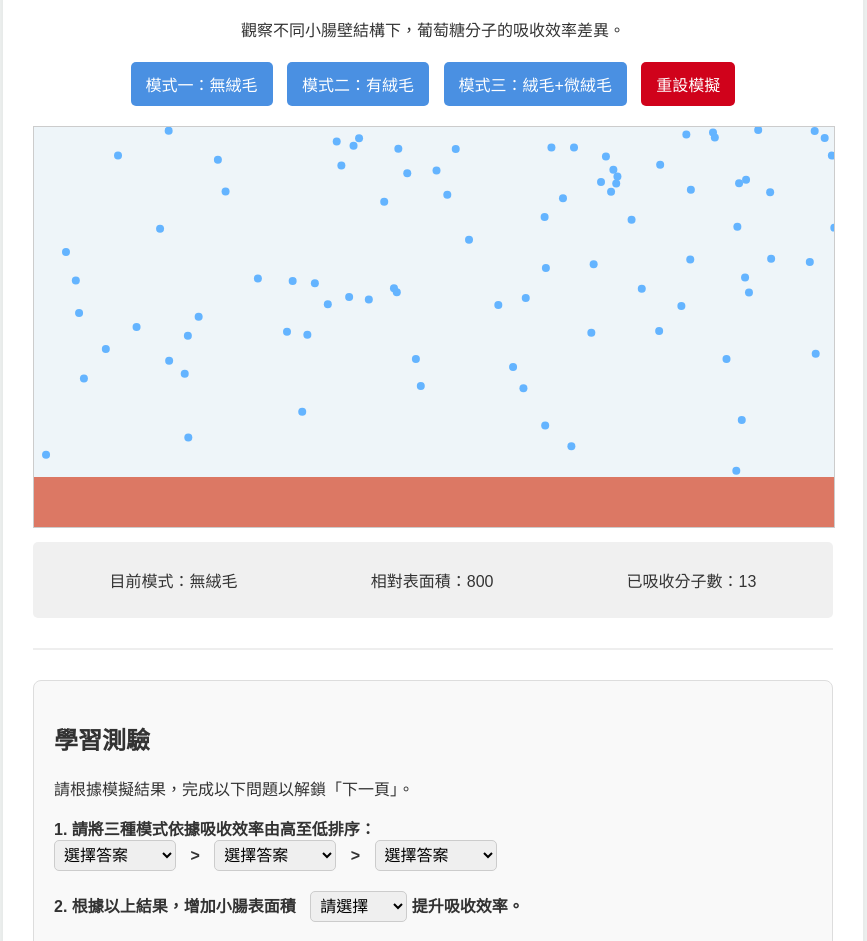
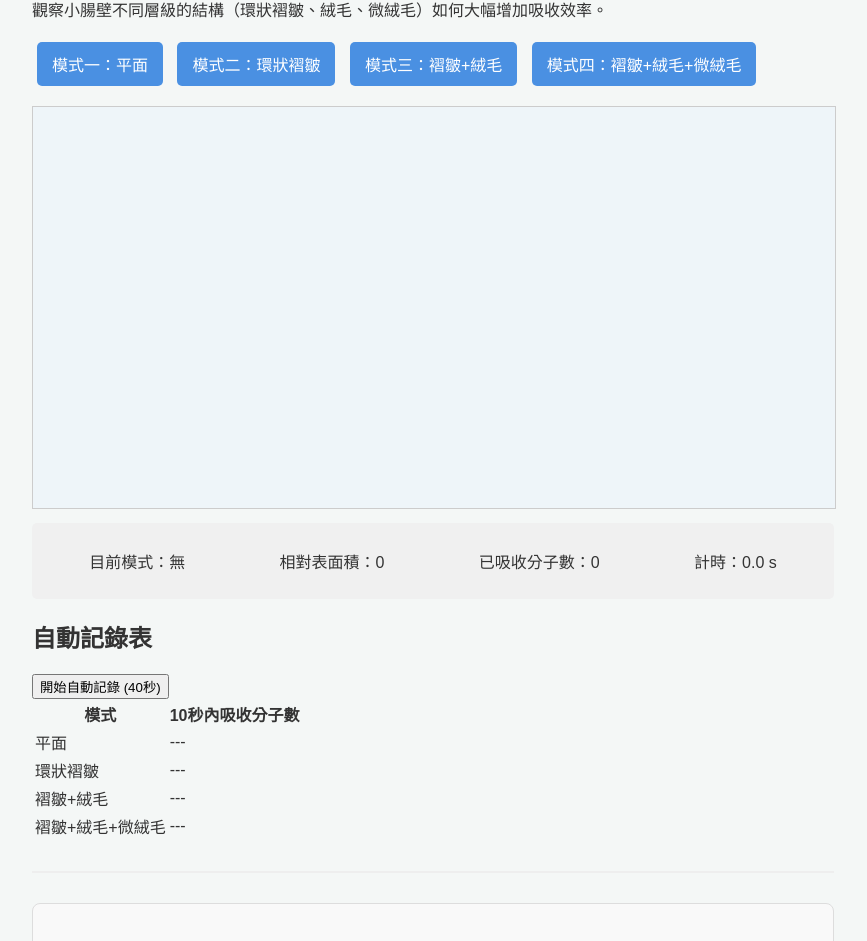
Before and after one commit to browman75/digestion_small_intestine, a plain HTML site: page index.html in a window 1280 px wide. Shown: the part 120-1061 px from the top of the page, without its empty margins (207-1074 px from the left). Drawn offline with Linux system fonts and the light colour scheme.

Commit message:
Update index.html

```diff
--- a/index.html
+++ b/index.html
@@ -3,28 +3,63 @@
 <head>
     <meta charset="UTF-8">
     <meta name="viewport" content="width=device-width, initial-scale=1.0">
-    <title>小腸吸收模擬器</title>
+    <title>進階小腸吸收模擬器</title>
     <link rel="stylesheet" href="style.css">
 </head>
 <body>
 
-    <div class="container">
-        <h1>小腸絨毛與吸收效率模擬器</h1>
-        <p>觀察不同小腸壁結構下，葡萄糖分子的吸收效率差異。</p>
+    <div class="main-container">
+        <h1>進階小腸吸收模擬器</h1>
+        <p>觀察小腸壁不同層級的結構（環狀褶皺、絨毛、微絨毛）如何大幅增加吸收效率。</p>
 
+        <div class="content-wrapper">
+            <div class="simulation-area">
                 <div class="controls">
-            <button id="flatBtn">模式一：無絨毛</button>
-            <button id="villiBtn">模式二：有絨毛</button>
-            <button id="microvilliBtn">模式三：絨毛+微絨毛</button>
-            <button id="resetBtn">重設模擬</button>
+                    <button id="mode1Btn">模式一：平面</button>
+                    <button id="mode2Btn">模式二：環狀褶皺</button>
+                    <button id="mode3Btn">模式三：褶皺+絨毛</button>
+                    <button id="mode4Btn">模式四：褶皺+絨毛+微絨毛</button>
                 </div>
-
                 <canvas id="simulationCanvas"></canvas>
-
                 <div id="stats">
                     <p>目前模式：<span id="currentMode">無</span></p>
                     <p>相對表面積：<span id="surfaceArea">0</span></p>
                     <p>已吸收分子數：<span id="absorbedCount">0</span></p>
+                    <p>計時：<span id="timer">0.0</span> s</p>
+                </div>
+            </div>
+
+            <div class="results-area">
+                <h2>自動記錄表</h2>
+                <button id="startRecordBtn">開始自動記錄 (40秒)</button>
+                <table id="resultsTable">
+                    <thead>
+                        <tr>
+                            <th>模式</th>
+                            <th>10秒內吸收分子數</th>
+                        </tr>
+                    </thead>
+                    <tbody>
+                        <tr>
+                            <td>平面</td>
+                            <td id="result-flat">---</td>
+                        </tr>
+                        <tr>
+                            <td>環狀褶皺</td>
+                            <td id="result-plicae">---</td>
+                        </tr>
+                        <tr>
+                            <td>褶皺+絨毛</td>
+                            <td id="result-plicae_villi">---</td>
+                        </tr>
+                        <tr>
+                            <td>褶皺+絨毛+微絨毛</td>
+                            <td id="result-plicae_villi_micro">---</td>
+                        </tr>
+                    </tbody>
+                </table>
+                <p id="record-status"></p>
+            </div>
         </div>
 
         <hr>
@@ -34,34 +69,17 @@
             <p>請根據模擬結果，完成以下問題以解鎖「下一頁」。</p>
 
             <div class="question" id="q1">
-                <label>1. 請將三種模式依據吸收效率由高至低排序：</label>
+                <label>1. 請將四種模式依據吸收效率由高至低排序：</label>
                 <div class="answer-slots">
-                    <select id="q1-ans1">
-                        <option value="">選擇答案</option>
-                        <option value="flat">無絨毛</option>
-                        <option value="villi">絨毛</option>
-                        <option value="villi_micro">絨毛+微絨毛</option>
-                    </select>
-                    <span>&gt;</span>
-                    <select id="q1-ans2">
-                        <option value="">選擇答案</option>
-                        <option value="flat">無絨毛</option>
-                        <option value="villi">絨毛</option>
-                        <option value="villi_micro">絨毛+微絨毛</option>
-                    </select>
-                    <span>&gt;</span>
-                    <select id="q1-ans3">
-                        <option value="">選擇答案</option>
-                        <option value="flat">無絨毛</option>
-                        <option value="villi">絨毛</option>
-                        <option value="villi_micro">絨毛+微絨毛</option>
-                    </select>
-                    <span id="q1-feedback"></span>
+                    <select id="q1-ans1"><option value="">選擇</option><option value="flat">平面</option><option value="plicae">環狀褶皺</option><option value="plicae_villi">褶皺+絨毛</option><option value="plicae_villi_micro">褶皺+絨毛+微絨毛</option></select> >
+                    <select id="q1-ans2"><option value="">選擇</option><option value="flat">平面</option><option value="plicae">環狀褶皺</option><option value="plicae_villi">褶皺+絨毛</option><option value="plicae_villi_micro">褶皺+絨毛+微絨毛</option></select> >
+                    <select id="q1-ans3"><option value="">選擇</option><option value="flat">平面</option><option value="plicae">環狀褶皺</option><option value="plicae_villi">褶皺+絨毛</option><option value="plicae_villi_micro">褶皺+絨毛+微絨毛</option></select> >
+                    <select id="q1-ans4"><option value="">選擇</option><option value="flat">平面</option><option value="plicae">環狀褶皺</option><option value="plicae_villi">褶皺+絨毛</option><option value="plicae_villi_micro">褶皺+絨毛+微絨毛</option></select>
                 </div>
             </div>
 
             <div class="question" id="q2">
-                <label for="q2-ans">2. 根據以上結果，增加小腸表面積</label>
+                <label for="q2-ans">2. 結論：增加小腸表面積</label>
                 <select id="q2-ans">
                     <option value="">請選擇</option>
                     <option value="helpful">有助於</option>
@@ -69,7 +87,6 @@
                     <option value="unrelated">沒有關聯</option>
                 </select>
                 <label>提升吸收效率。</label>
-                <span id="q2-feedback"></span>
             </div>
         </div>
 
```
Lines whose indentation alone changed are shown as unchanged.
